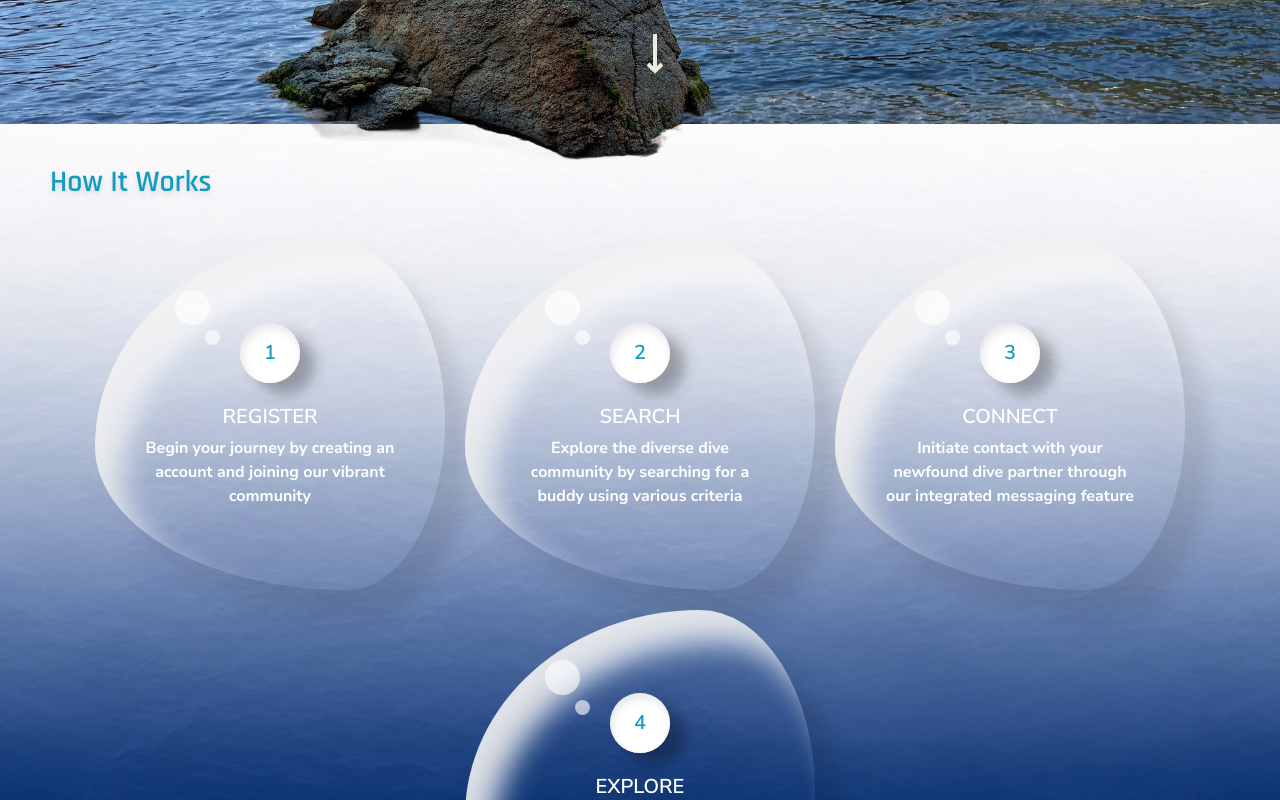
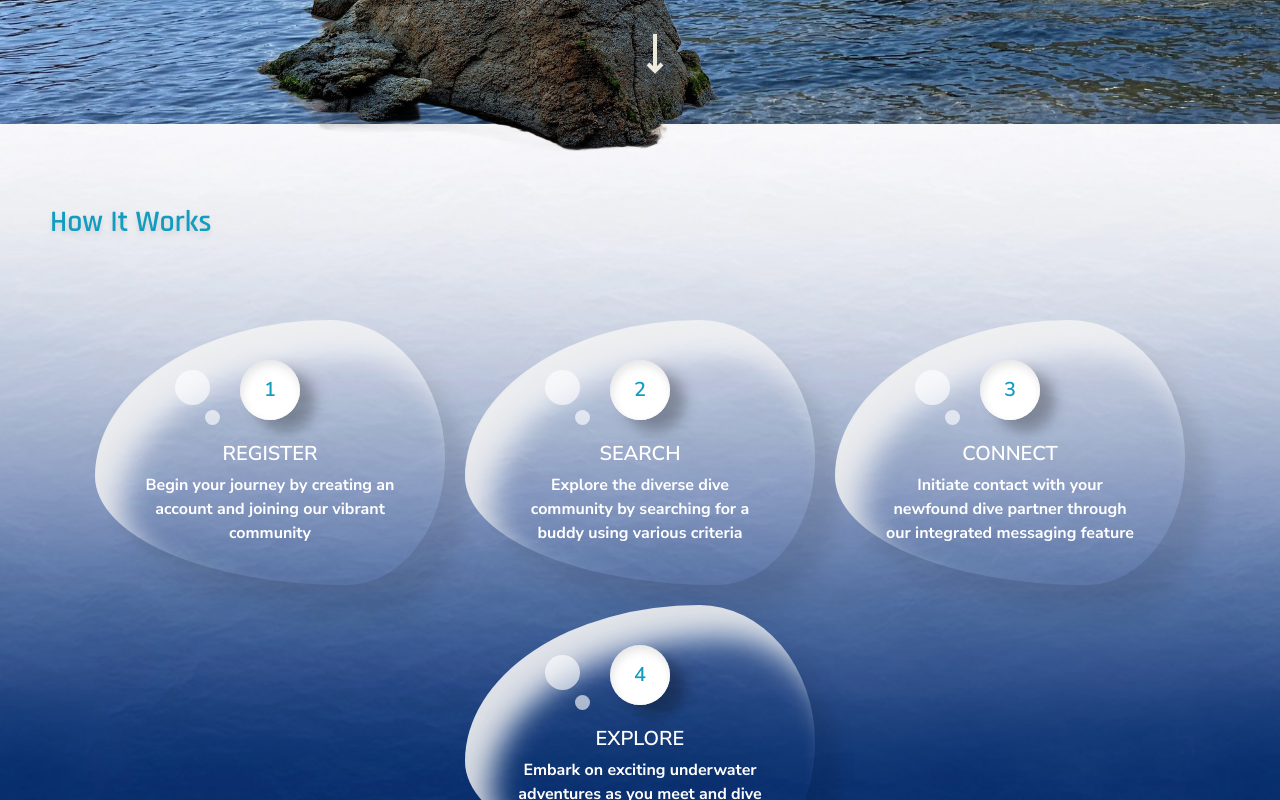
Before and after one commit to RozaliiaRusskikh/ocean-buddies, a Next.js app: page / in a window 1280 px wide. Shown: the part 700-1500 px from the top of the page. Built offline with nearby package versions, Linux system fonts and the light colour scheme.

Commit message:
Style bubles

```diff
--- a/app/components/HowItWorks.tsx
+++ b/app/components/HowItWorks.tsx
@@ -39,7 +39,7 @@ const HowItWorks: React.FC = () => {
   ];
   return (
     <section
-      className="min-h-screen md:min-h-[75vh] relative bg-cover bg-no-repeat bg-center bg-fixed"
+      className="min-h-screen md:min-h-[70vh] relative bg-cover bg-no-repeat bg-center bg-fixed"
       style={{ backgroundImage: `url(${underwater.src})` }}
     >
       <Image
@@ -51,7 +51,7 @@ const HowItWorks: React.FC = () => {
       <LayoutX>
         <Heading
           size="subheading"
-          className={` text-secondary drop-shadow-md py-10 ${rajdhani.className} antialiased`}
+          className={` text-secondary drop-shadow-md py-10 md:py-20 ${rajdhani.className} antialiased`}
           data-aos="fade-in"
         >
           How It Works
@@ -66,9 +66,10 @@ const HowItWorks: React.FC = () => {
   );
 };
 
+//add links to appropriate pages
 const Step: React.FC<StepProps> = ({ step, index }) => {
   return (
-    <article className="drop sm:w-[300px] md:w-[350px] md:h-[350px] relative flex flex-col justify-center items-center flex-wrap animate-fadein">
+    <article className="drop max-w-[350px] max-h-[350px] relative flex flex-col justify-center items-center flex-wrap animate-fadein">
       <div className="content flex justify-center items-center flex-col text-center">
         <Text size="super" as="p">
           {index + 1}
```
